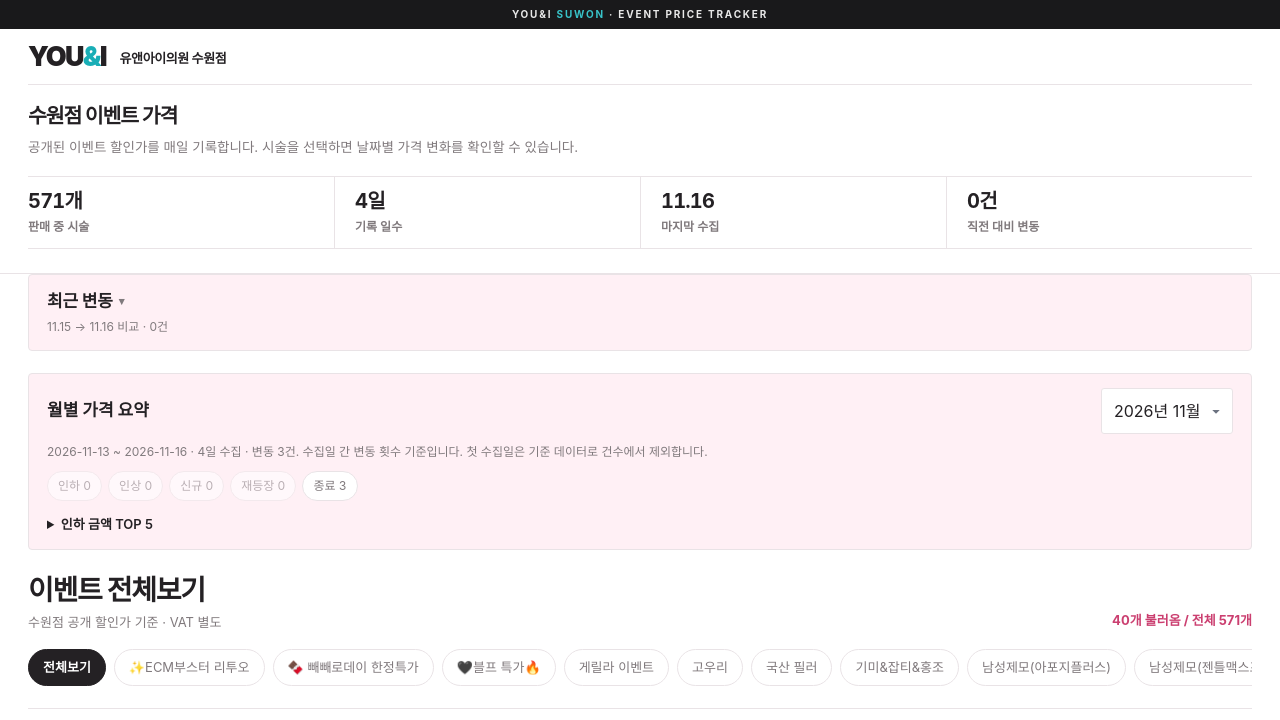
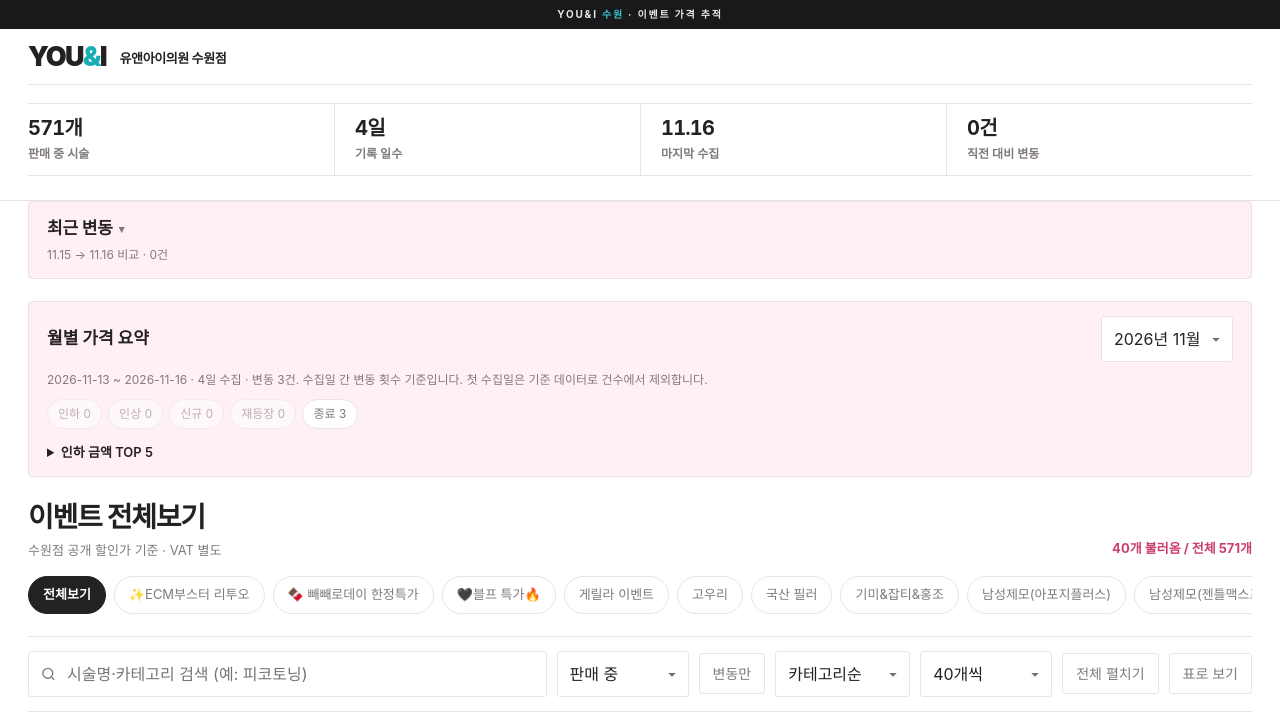
Before and after one commit to miv2/price-tracker, a plain HTML site: page tracker/templates/index.html in a window 1280 px wide. Shown: the top 720 px of the page. Drawn offline with Linux system fonts and the light colour scheme; files that its build step writes are made by us from their sources; files whose address does not match are found by name.

Commit message:
fix ; 필요없는 문구 수정

```diff
--- a/tracker/templates/index.html
+++ b/tracker/templates/index.html
@@ -8,16 +8,14 @@
 <meta name="apple-mobile-web-app-status-bar-style" content="black-translucent">
 <meta name="theme-color" content="#ffffff">
 <link rel="icon" href="data:,">
-<title>피부과 가격 추적기 · 유앤아이의원 수원점</title>
+<title>유앤아이의원 가격 추적</title>
 <link rel="stylesheet" href="assets/style.css?v=__ASSET_VERSION__">
 </head>
 <body>
-<div class="site-strip">YOU<span>&amp;</span>I <strong>SUWON</strong> · EVENT PRICE TRACKER</div>
+<div class="site-strip">YOU<span>&amp;</span>I <strong>수원</strong> · 이벤트 가격 추적</div>
 <header class="hero">
   <div class="wrap">
     <div class="hero-top"><span class="brand">YOU<span class="amp">&amp;</span>I <small>유앤아이의원 수원점</small></div>
-    <h1>수원점 이벤트 가격</h1>
-    <p class="sub">공개된 이벤트 할인가를 매일 기록합니다. 시술을 선택하면 날짜별 가격 변화를 확인할 수 있습니다.</p>
     <div class="stats">
       <div class="stat"><strong id="statActive">–</strong><span>판매 중 시술</span></div>
       <div class="stat"><strong id="statDays">–</strong><span>기록 일수</span></div>
```
